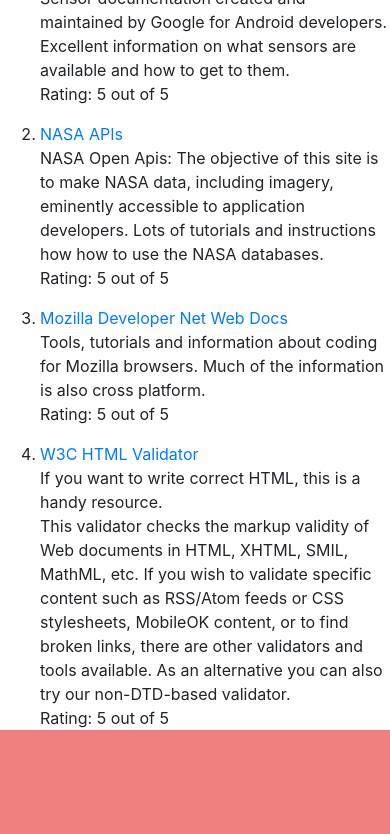
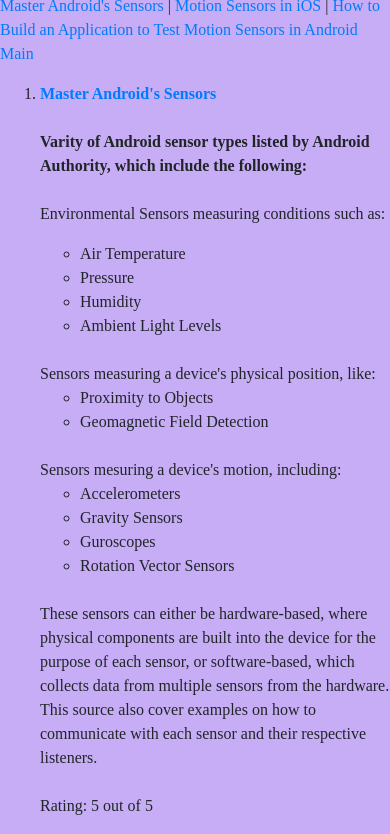
Before and after one commit to juniper-diegel/WebRoot, a plain HTML site: page html/MobileResources.html in a window 390 px wide. Shown: the part 158-992 px from the top of the page. Before the commit the page ends 904 px from the top, so only its background shows below. Drawn offline with Linux system fonts and the light colour scheme; files that its build step writes are made by us from their sources.

Commit message:
Added MobileResources

```diff
--- a/css/style.css
+++ b/css/style.css
@@ -96,3 +96,22 @@
         background-color: lavender;
     }
 }
+
+/* in MobileResources.html */
+
+.mobileResources-container {
+    background-color: #c6adf5;
+    font-family: 'Times New Roman', Times, serif;
+    font: 100;
+}
+
+.mobileResources-container h1 {
+    text-align: center;
+    font-family: 'Courier New', Courier, monospace;
+    font-weight: 400;
+}
+
+.each-container {
+    display: flex;
+    justify-content: space-around;
+}
--- a/html/MobileResources.html
+++ b/html/MobileResources.html
@@ -9,36 +9,65 @@
   <meta name="author" content="">
   <meta name="viewport" content="width=device-width, initial-scale=1">
   <link rel="stylesheet" href="../css/bootstrap.css" />
+  <link rel="stylesheet" href="../css/style.css" />
 
 </head>
 <body>
+  <div class="mobileResources-container">
 
-<h1>Web Resources</h1>
+    <h1><strong>Web Resources for Mobile Programming</strong></h1>
 
     <p class="foo">
-<a href="#a">Android Sensor Overview</a> |
-<a href="#b">NASA API</a> |
-<a href="#c">Mozilla</a>
-<a href="#c">HTML Validator</a>
+    <a href="#a">Master Android's Sensors</a> |
+    <a href="#b">Motion Sensors in iOS</a> |
+    <a href="#c">How to Build an Application to Test Motion Sensors in Android</a>
     <a href="../index.html">Main</a>
     </p>
 
+    <div class="each-container">
       <ol>
 
         <li>
         <p id="a">
-<a href="">Android Sensor Overview</a><br />
-Sensor documentation created and maintained by Google for Android developers.  Excellent information on what sensors are available and how to get to them.<br />
-Rating: 5 out of 5
+        <a href="https://www.androidauthority.com/master-android-sensors-946024/"><strong>Master Android's Sensors</strong></a><br /><br/>
+        <strong>Varity of Android sensor types listed by Android Authority, which include the following:</strong><br/><br/>
+        Environmental Sensors measuring conditions such as:<br/>
+        <ul>
+          <li>Air Temperature</li>
+          <li>Pressure</li>
+          <li>Humidity</li>
+          <li>Ambient Light Levels</li>
+        </ul><br/>
+        Sensors measuring a device's physical position, like:<br/>
+        <ul>
+          <li>Proximity to Objects</li>
+          <li>Geomagnetic Field Detection</li>
+        </ul><br/>
+        Sensors mesuring a device's motion, including:<br/>
+        <ul>
+          <li>Accelerometers</li>
+          <li>Gravity Sensors</li>
+          <li>Guroscopes</li>
+          <li>Rotation Vector Sensors</li>
+        </ul><br/>
+        These sensors can either be hardware-based, where physical components are built into the device for the purpose of each sensor, or software-based, which collects data from multiple sensors from the hardware. This source also cover examples on how to communicate with each sensor and their respective listeners.<br /><br/>
+        Rating: 5 out of 5<br/><br/>
 
         </p>
         </li>
 
         <li>
         <p id="b">
-<a href="https://api.nasa.gov/">NASA APIs</a><br />
-NASA Open Apis: The objective of this site is to make NASA data, including imagery, eminently accessible to application developers. Lots of tutorials and instructions how how to use the NASA databases.<br />
-Rating: 5 out of 5
+        <a href="https://navoshta.com/motion-sensor-data/"><strong>Motion Sensors in iOS</strong></a><br /><br/>
+        Motion sensors in iOS devices function rather differently than Andriod devices, but still perform a lot of the same tasks at about the same level as its counterpart.
+        In fact, the hardware can be so percise as to create a Virtual Reality experience for some users. Most iOS devices are equipped with three sensors:<br/>
+        <ul>
+          <li><strong>Accelerometer. </strong>Measures non-gravitational acceleration along the X, Y or Z axes.</li>
+          <li><strong>Gyroscope. </strong>Measures device rotation with respect to Earth gravity.</li>
+          <li><strong>Magnetometer. </strong>Measures the strength of the magnetic field surrounding the device.</li>
+        </ul><br/>
+        All three of these sensors are handled through the <strong>CMMotionManager </strong>class. This makes programming in this environment much simpler when handling sensor projects.<br/><br/>
+        Rating: 5 out of 5<br/><br/>
 
         </p>
 
@@ -46,22 +75,28 @@
 
         <li>
         <p id="c">
-<a href="https://developer.mozilla.org">Mozilla Developer Net Web Docs</a><br />
-Tools, tutorials and information about coding for Mozilla browsers.  Much of the information is also cross platform.<br />
-Rating: 5 out of 5
-</p>
-</li>
+        <a href="https://www.geeksforgeeks.org/how-to-build-an-application-to-test-motion-sensors-in-android/#"><strong>How to Build an Application to Test Motion Sensors in Android</strong></a><br /><br/>
+        This article walks their reader through six steps on how to test their Android motion sensors.
+        The specific components that will be tested in this case will be <strong>Accelerometer</strong> and <strong>Gyroscope</strong>.
+        Here are the ordered steps to change the mobile device's screen color as it's moved around in different situations:<br /><br/>
+        <ol>
+          <li><strong>Create a New Project</strong> in Android Studio with Java as the programming language.</li>
+          <li><strong>Add features in the AndroidMainfest.xml file</strong> to add the requirement of the physical sensors needed for this project.</li>
+          <li><strong>Add code to the activity_main.xml file</strong> to update the output formatting.</li>
+          <li><strong>Add functions to the Accelerometer.java file</strong> to add the listeners to for the Accelerometer and methods for responses to motion engagement.</li>
+          <li><strong>Add functions to the Gyroscope.java file</strong> to add the listeners to for the Gyroscope and methods for responses to motion engagement.</li>
+          <li><strong>Add functions to the MainActivity.java file</strong> to add the actions to carry out in reponse to engagement of the Accelerometer.java and Gyroscope.java files.</li>
+        </ol><br/>
 
-<li>
-<p id="d">
-<a href="https://validator.w3.org/">W3C HTML Validator</a><br />
-If you want to write correct HTML, this is a handy resource.<br />
-This validator checks the markup validity of Web documents in HTML, XHTML, SMIL, MathML, etc. If you wish to validate specific content such as RSS/Atom feeds or CSS stylesheets, MobileOK content, or to find broken links, there are other validators and tools available. As an alternative you can also try our non-DTD-based validator.<br />
-Rating: 5 out of 5
+        Rating: 5 out of 5<br/>
         </p>
         </li>
 
       </ol>
 
+    </div>
+
+  </div>
+
 </body>
 </html>
```
Lines whose indentation alone changed are shown as unchanged.
